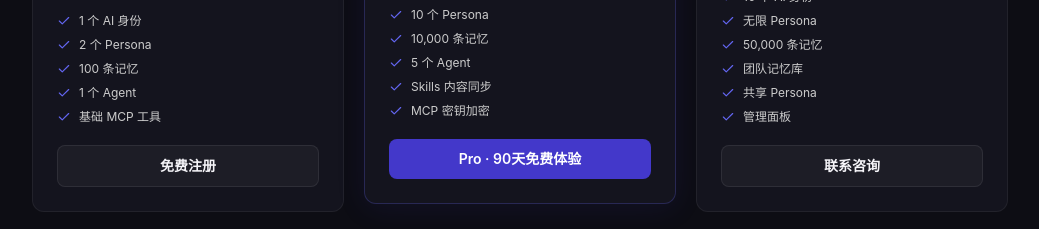
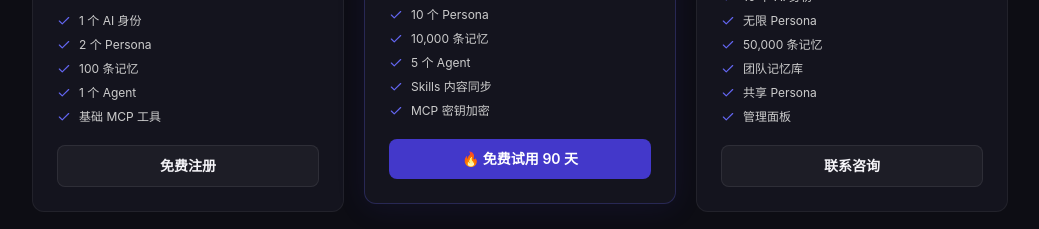
Before and after one commit to jovon-hot/moltable, a Next.js app in the folder web/: page / in a window 1280 px wide. Shown: the part 2520-2749 px from the top of the page, without its empty margins (120-1159 px from the left). Built offline with nearby package versions, Linux system fonts and the light colour scheme; no server answers.

Commit message:
fix(landing): use i18n CTA for Pro pricing card instead of hardcoded text

```diff
--- a/web/src/app/page.tsx
+++ b/web/src/app/page.tsx
@@ -12,7 +12,7 @@ const aboutLayerIcons = [Shield, Users, Layers]
 const privacyIcons = [Shield, Download, Trash2, Mail]
 
 export default function LandingPage() {
-  const { t, lang } = useLang()
+  const { t } = useLang()
   const p = t.pricing as any
   const pricingFeatures = (t.pricing as any).features || {}
 
@@ -208,7 +208,7 @@ export default function LandingPage() {
               {plan.accent ? (
                 <Link href="/register" className="block w-full text-center px-4 py-2.5 rounded-lg text-sm font-semibold transition-all hover:opacity-90"
                   style={{ background: '#4338CA', color: '#fff' }}>
-                  {lang === 'zh' ? 'Pro · 90天免费体验' : 'Pro · 90-Day Free Trial'}
+                  {plan.cta}
                 </Link>
               ) : (
                 <Link href={plan.href || '#'} className="block w-full text-center px-4 py-2.5 rounded-lg text-sm font-semibold transition-all hover:bg-white/5"
```
